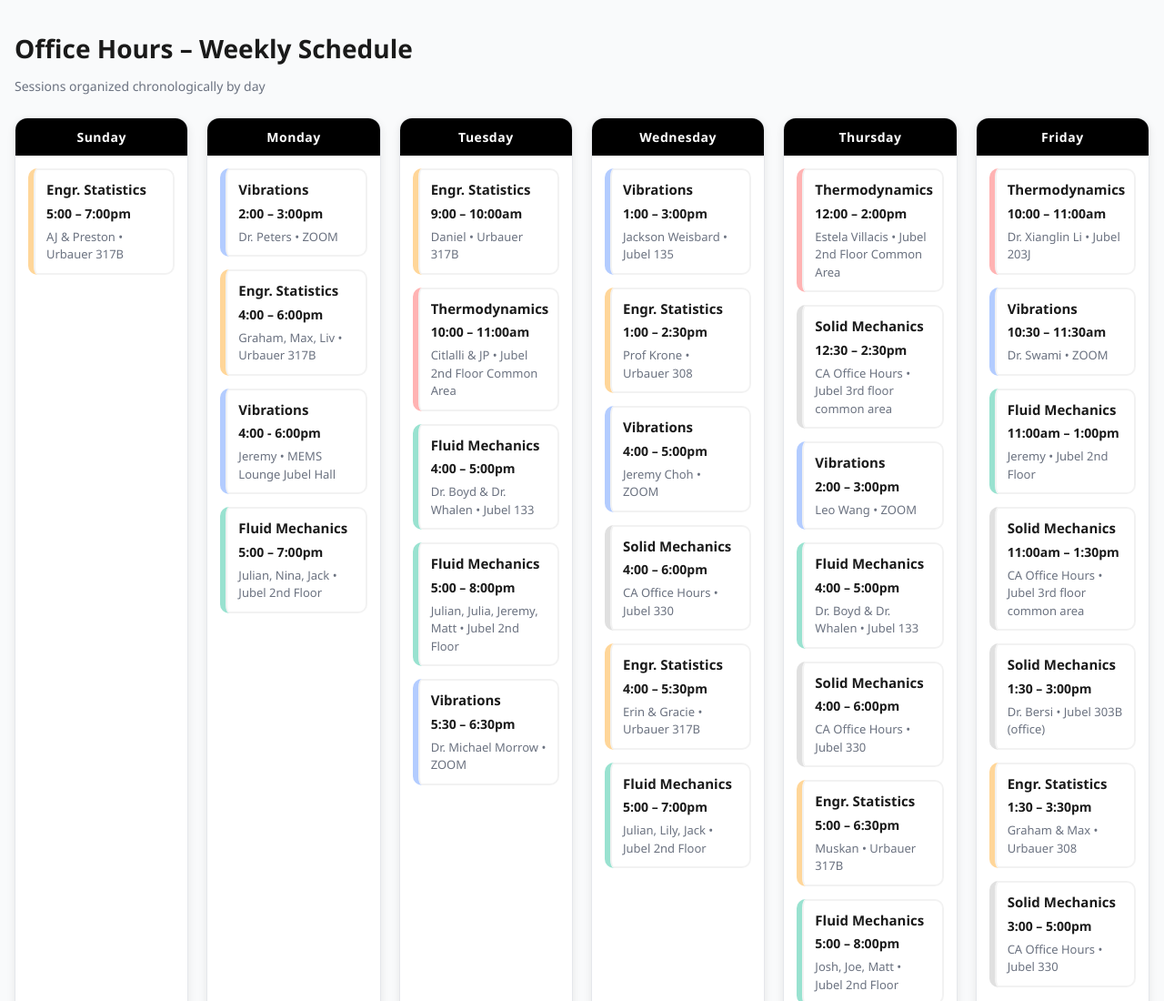
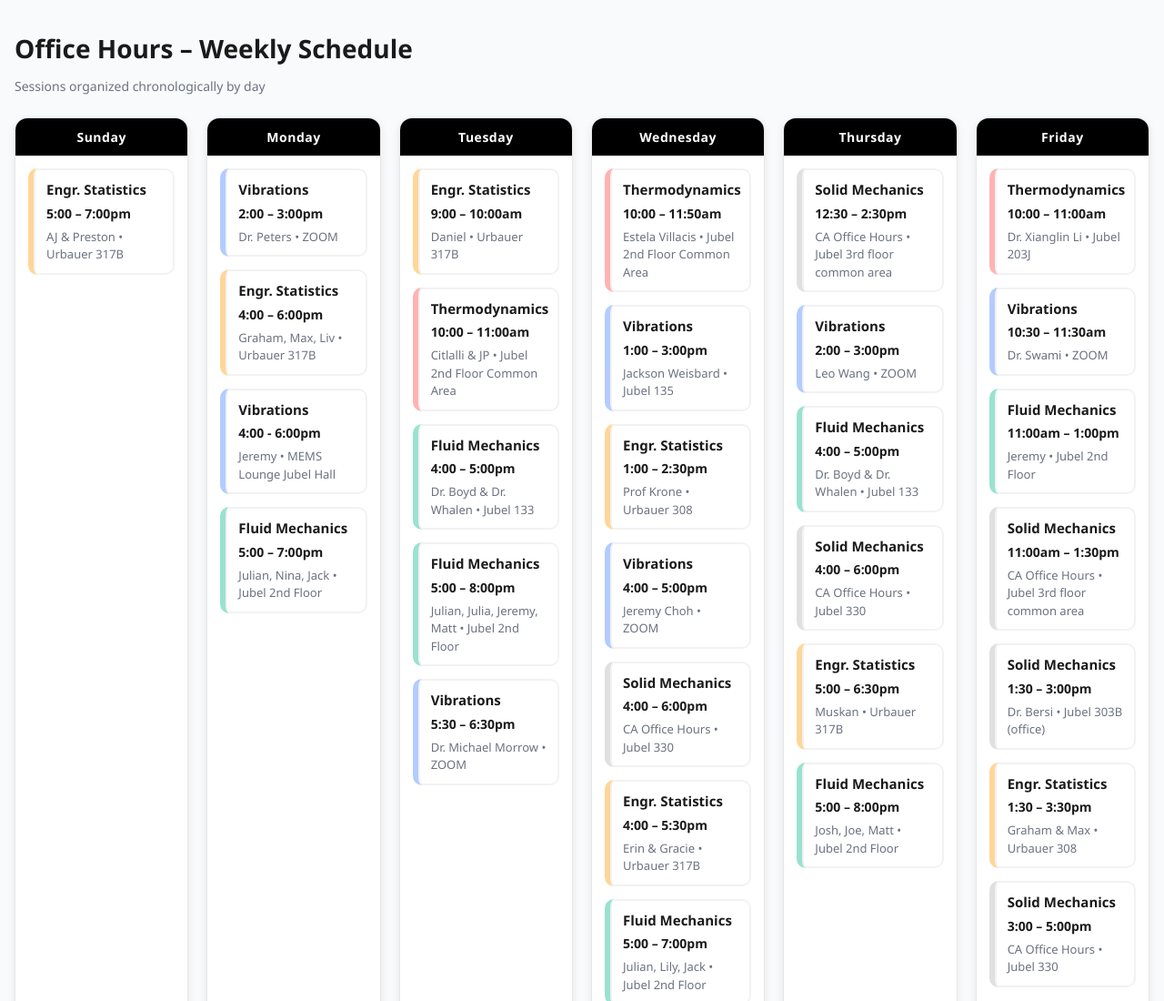
Before and after one commit to egrivera/FL_25_Office_Hours_, a plain HTML site: page index.html in a window 1280 px wide. Shown: the top 1100 px of the page at 91% size. Drawn offline with Linux system fonts and the light colour scheme.

Commit message:
Update index.html

```diff
--- a/index.html
+++ b/index.html
@@ -259,6 +259,11 @@
       <article class="day">
         <div class="day__header">Wednesday</div>
         <div class="day__list">
+          <div class="card is-thermo">
+            <div class="course">Thermodynamics</div>
+            <div class="time">10:00 – 11:50am</div>
+            <div class="meta">Estela Villacis • Jubel 2nd Floor Common Area</div>
+          </div>
           <div class="card is-vibes">
             <div class="course">Vibrations</div>
             <div class="time">1:00 – 3:00pm</div>
@@ -296,11 +301,6 @@
       <article class="day">
         <div class="day__header">Thursday</div>
         <div class="day__list">
-          <div class="card is-thermo">
-            <div class="course">Thermodynamics</div>
-            <div class="time">12:00 – 2:00pm</div>
-            <div class="meta">Estela Villacis • Jubel 2nd Floor Common Area</div>
-          </div>
           <div class="card is-solids">
             <div class="course">Solid Mechanics</div>
             <div class="time">12:30 – 2:30pm</div>
```
